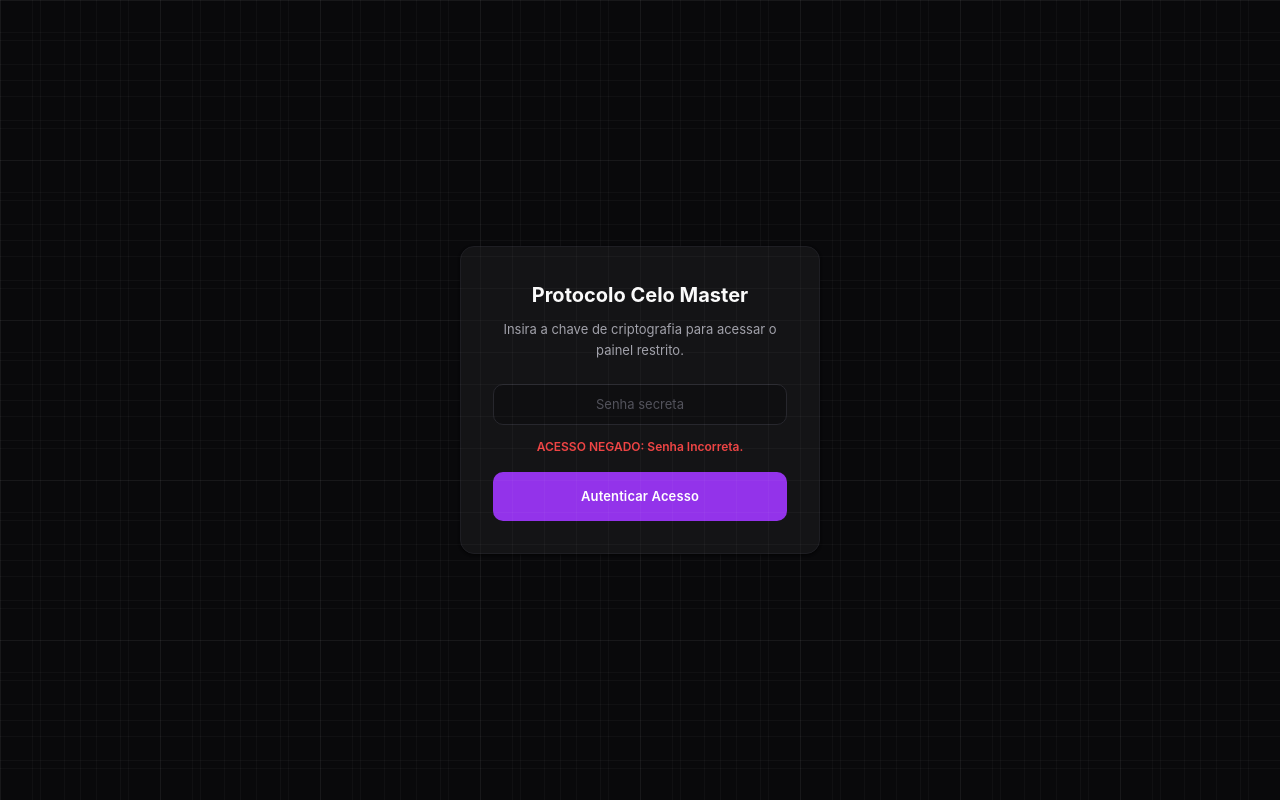
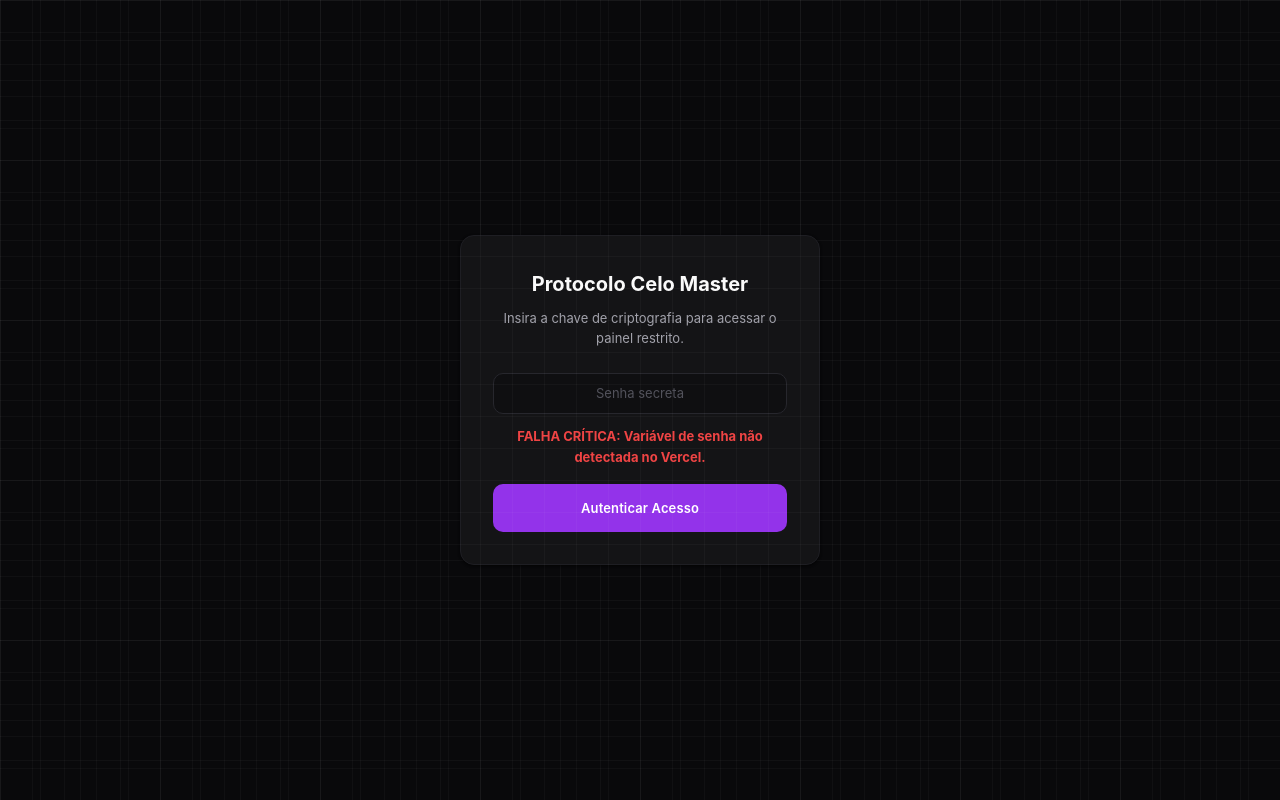
Before and after one commit to fernandescoutinhorenata-hub/ANALISTA, a React (Vite) app: page /celo-master in a window 1280 px wide. Both pictures are taken after a click on the button "Autenticar Acesso". Built offline with nearby package versions, Linux system fonts and the light colour scheme; no server answers.

Commit message:
debug: add dynamic error messaging to AdminRoute login and trim password comparison

```diff
--- a/src/components/AdminRoute.tsx
+++ b/src/components/AdminRoute.tsx
@@ -3,22 +3,23 @@ import React, { useState } from 'react';
 export const AdminRoute = ({ children }: { children: React.ReactNode }) => {
   const [senha, setSenha] = useState('');
   const [autenticado, setAutenticado] = useState(false);
-  const [erro, setErro] = useState(false);
+  const [erro, setErro] = useState<string | null>(null);
 
   // Senha secreta lida das variáveis de ambiente
   const SENHA_SECRETA = import.meta.env.VITE_ADMIN_PASSWORD;
 
   const handleLogin = () => {
     if (!SENHA_SECRETA) {
-      console.error("VITE_ADMIN_PASSWORD não está configurado no .env");
-      setErro(true);
+      console.error("VITE_ADMIN_PASSWORD não está configurado no .env ou Vercel");
+      setErro("FALHA CRÍTICA: Variável de senha não detectada no Vercel.");
       return;
     }
-    if (senha === SENHA_SECRETA) {
+
+    if (senha.trim() === SENHA_SECRETA.trim()) {
       setAutenticado(true);
-      setErro(false);
+      setErro(null);
     } else {
-      setErro(true);
+      setErro("ACESSO NEGADO: Senha Incorreta.");
     }
   };
 
@@ -52,8 +53,8 @@ export const AdminRoute = ({ children }: { children: React.ReactNode }) => {
           style={{ marginBottom: 12, textAlign: 'center' }}
         />
         {erro && (
-          <p style={{ color: 'var(--accent-red)', fontSize: 12, marginBottom: 16, fontWeight: 600 }}>
-            ACESSO NEGADO: Senha Incorreta.
+          <p style={{ color: 'var(--accent-red)', fontSize: 13, marginBottom: 16, fontWeight: 700 }}>
+            {erro}
           </p>
         )}
         <button
```
